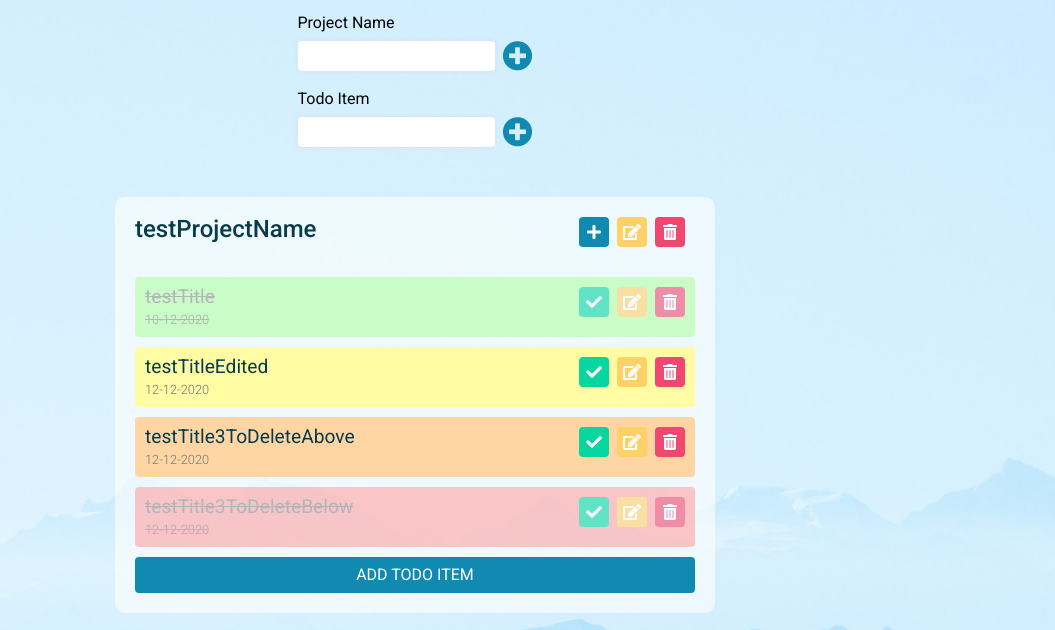
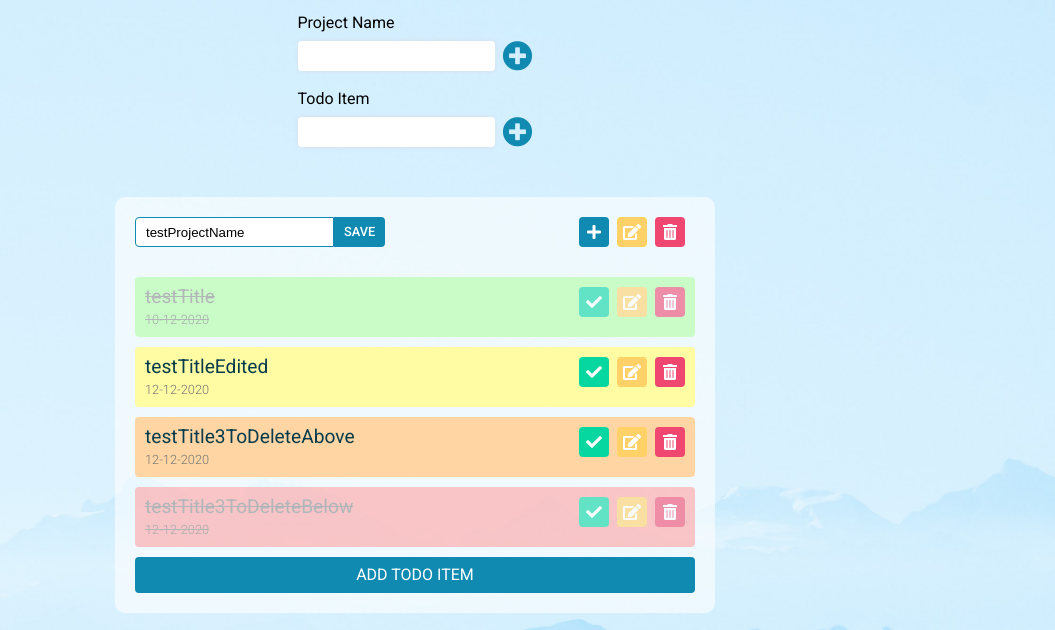
Before and after one commit to AdePrieelle/todo-app, a website built with webpack: page dist/index.html in a window 1280 px wide. Both pictures are taken after a click on the element 857 px from the left and 337 px from the top of the page. Shown: the part 105-735 px from the top of the page, without its empty margins (225-1280 px from the left). Built offline with nearby package versions, Linux system fonts and the light colour scheme.

Commit message:
Add editProjectGridItemTitleButton function to eventController module

```diff
--- a/src/eventController.js
+++ b/src/eventController.js
@@ -5,7 +5,8 @@ import {
   deleteCreateTodoFromProjectTodos,
   editCreateTodoFromProjectTodos,
   addProjectToProjectList,
-  deleteProjectFromProjectList
+  deleteProjectFromProjectList,
+  editProjectFromProjectList,
 } from "./createproject.js";
 import {renderProjectsTodos} from "./renderprojectstodos.js";
 
@@ -403,6 +404,45 @@ const deleteTodoItemFromProjectButton = (projectlist) => {
   });
 };
 
+const editProjectGridItemTitleButton = (projectlist) => {
+  const projectGridItemUpdateProjectTitle = document.querySelectorAll(".project-grid-item-update-project-title");
+  projectGridItemUpdateProjectTitle.forEach((editProjectTitleButton) => {
+    editProjectTitleButton.addEventListener("click", function() {
+      let projectTitleToEdit = editProjectTitleButton.parentNode.previousSibling;
+
+      // Replace the project-grid-item-title with an input to edit the project-grid-item-title
+      projectTitleToEdit.innerHTML = "";
+
+      let projectGridItemTitleForm = document.createElement("form");
+      projectGridItemTitleForm.classList += "project-grid-item-title-form"
+      projectTitleToEdit.appendChild(projectGridItemTitleForm);
+
+      let projectGridItemTitleFormInput = document.createElement("input");
+      projectGridItemTitleFormInput.classList += "project-grid-item-title-form-input";
+      projectGridItemTitleFormInput.type = "text";
+      projectGridItemTitleFormInput.name = "project-grid-item-title-form-input-edit";
+
+      let indexOfProject = +editProjectTitleButton.parentNode.parentNode.parentNode.getAttribute("data-project-index");
+      projectGridItemTitleFormInput.value = projectlist[indexOfProject]["projectTitle"];
+
+      projectGridItemTitleForm.appendChild(projectGridItemTitleFormInput);
+
+      let projectGridItemTitleFormSaveEditedProjectTitleButton = document.createElement("div");
+      projectGridItemTitleFormSaveEditedProjectTitleButton.classList = "project-grid-item-title-form-save-edited-project-title-button";
+      projectGridItemTitleForm.appendChild(projectGridItemTitleFormSaveEditedProjectTitleButton);
+
+      let projectGridItemTitleFormSaveEditedProjectTitleButtonText = document.createTextNode("SAVE");
+      projectGridItemTitleFormSaveEditedProjectTitleButton.appendChild(projectGridItemTitleFormSaveEditedProjectTitleButtonText);
+
+      // add eventlistener to save the project-grid-item-title from the input and edit the project-grid-item-title and render it
+      projectGridItemTitleFormSaveEditedProjectTitleButton.addEventListener("click", function() {
+        editProjectFromProjectList(projectlist, indexOfProject, "projectTitle", projectGridItemTitleFormInput.value);
+        renderProjectsTodos(projectlist);
+      });
+    });
+  });
+};
+
 
 /*
 
@@ -432,4 +472,5 @@ export {
   addProjectGridItemTodoPriorityBgColor,
   deleteProjectButton,
   deleteTodoItemFromProjectButton,
+  editProjectGridItemTitleButton
 };
--- a/src/index.js
+++ b/src/index.js
@@ -226,6 +226,7 @@ functionality to add:
   done
 
 - add function to update projects
+  done
 
 - add function to update todo items
 
--- a/src/renderprojectstodos.js
+++ b/src/renderprojectstodos.js
@@ -7,6 +7,7 @@ import {
   addProjectGridItemTodoPriorityBgColor,
   deleteProjectButton,
   deleteTodoItemFromProjectButton,
+  editProjectGridItemTitleButton,
 } from "./eventController";
 
 const renderProjectsTodos = ((projectlist) => {
@@ -226,6 +227,9 @@ const renderProjectsTodos = ((projectlist) => {
   // add delete todo item from project function when clicking on the todo item's delete icon
   deleteTodoItemFromProjectButton(projectlist);
 
+  // add function to edit the projectTitle when clicked on the project-grid-item-update-project-title button
+  editProjectGridItemTitleButton(projectlist);
+
 
 });
 
```
Also changed, not shown: dist/index.html, dist/main.js, dist/resources/css/main.css, dist/resources/css/main.scss, 1 other file.
